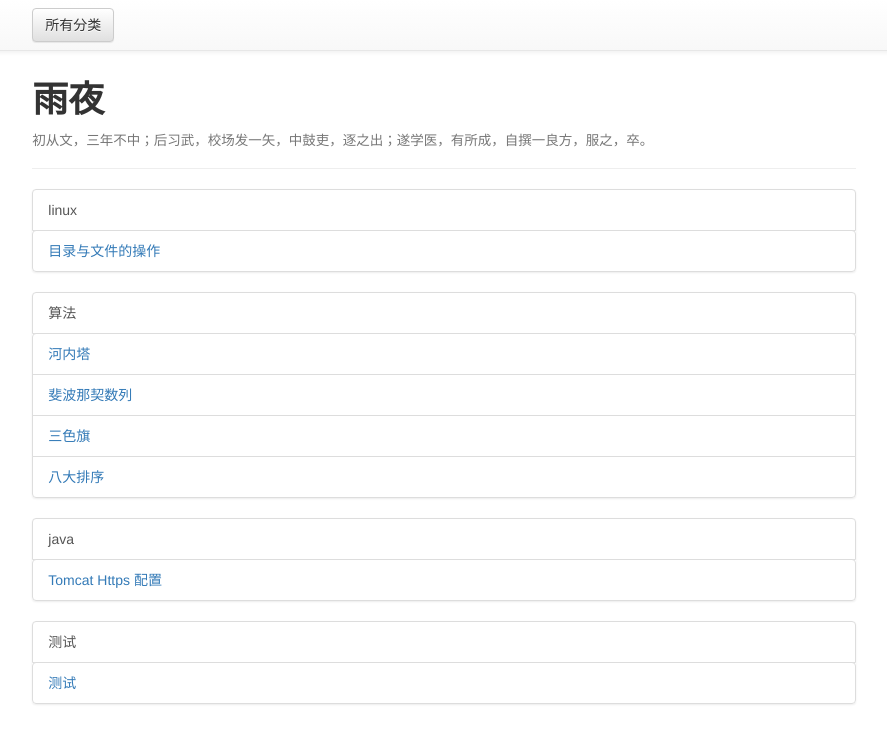
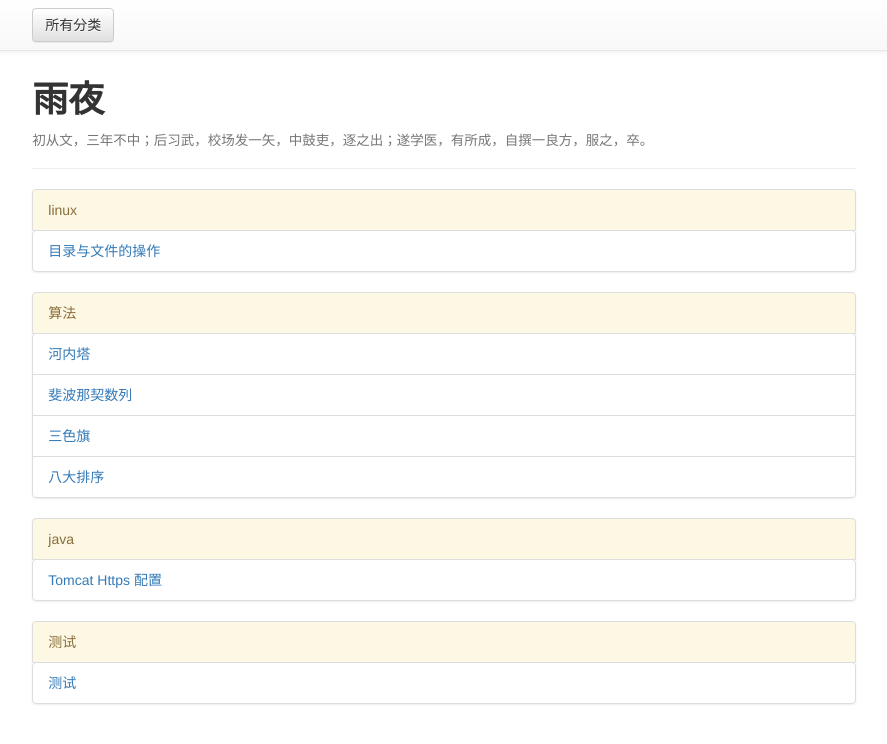
Before and after one commit to bit-ranger/blog, a Jekyll site: the page built from index.html, in a window 1280 px wide. Shown: the top 744 px of the page, without its empty margins (196-1083 px from the left). Built offline with Jekyll 4.4.1, drawn with Linux system fonts in a browser that asks for light colours; nearby versions of some CDN libraries; Markdown is read by kramdown in place of the engine named in the settings.

Commit message:
Update _config.yml

```diff
--- a/_config.yml
+++ b/_config.yml
@@ -10,5 +10,5 @@ redcarpet:
 globalTitle: "雨夜"
 globalDesc: "初从文，三年不中；后习武，校场发一矢，中鼓吏，逐之出；遂学医，有所成，自撰一良方，服之，卒。"
 author: "雨夜"
-skin: "waning"
+skin: "warning"
 navSkin: "default"
```
